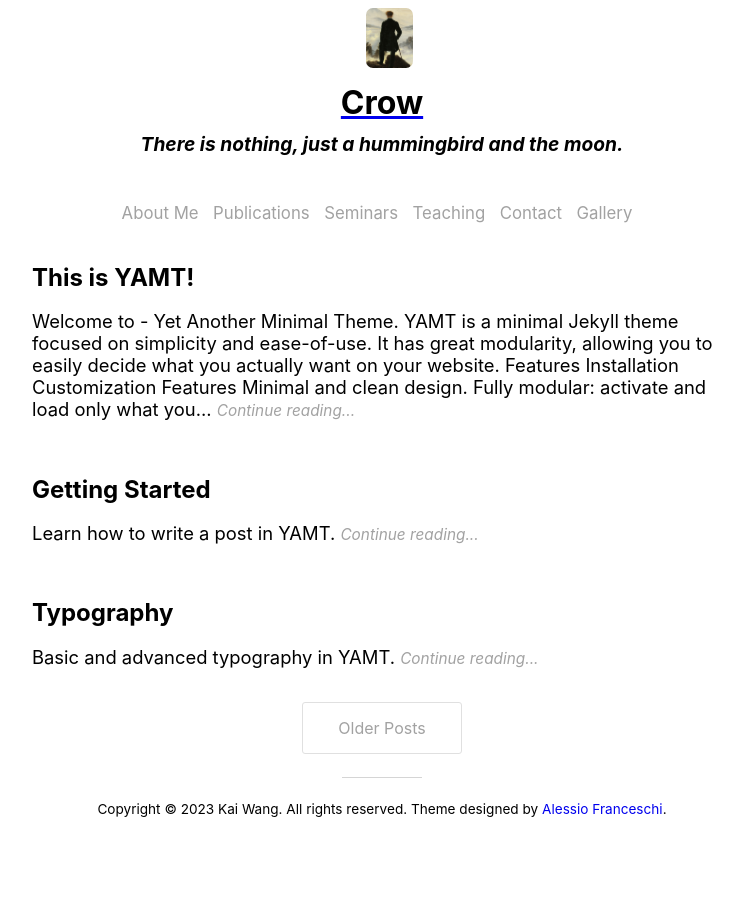
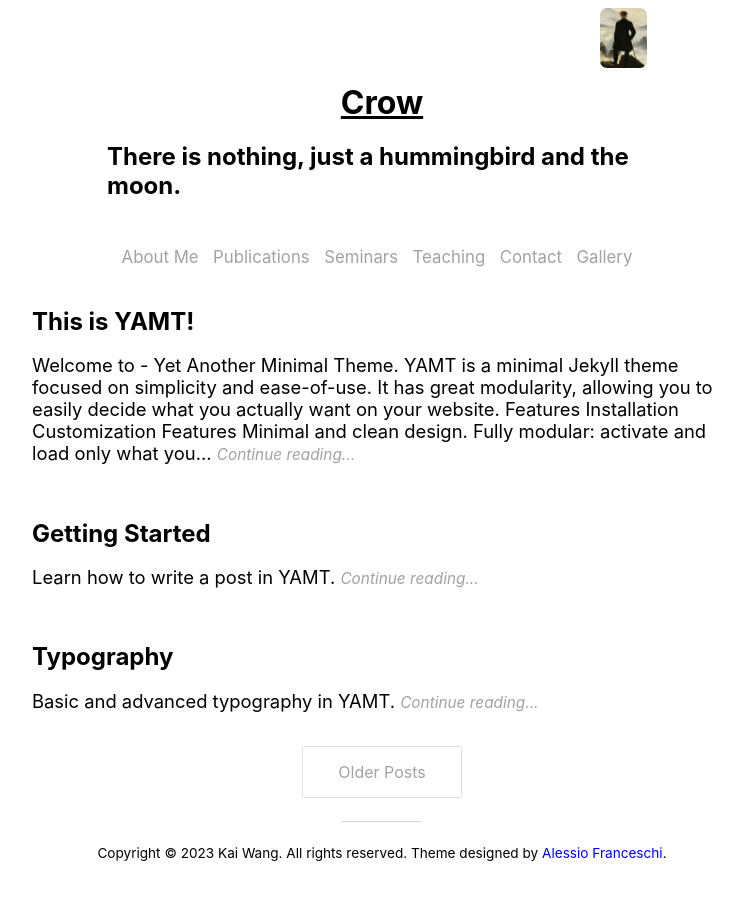
Before and after one commit to ICOTRT2024/Crow-Moon.github.io, a Jekyll site: the page built from index.html, in a window 1280 px wide. Shown: the whole page, without its empty margins (258-1001 px from the left). Built offline with Jekyll 4.4.1, drawn with Linux system fonts in a browser that asks for light colours; nearby versions of some CDN libraries; the list of posts is cut into pages by our own code.

```diff
--- a/_sass/header.scss
+++ b/_sass/header.scss
@@ -11,15 +11,14 @@ $youtube: #ff0000;
 $whatsapp: #25d366;
 $reddit: #ff4500;
 
+
 header {
-
     margin-left: auto;
     margin-right: auto;
     width: 550px;
     overflow: hidden;
 
-    #site_title{
-
+    #site_title a {
       display: flex;
       flex-direction: column;
       align-items: center;
@@ -31,7 +30,7 @@ header {
         margin-right: 10px;
       }
 
-      #title{
+      #title {
         text-decoration: none;
         border: none;
         font-size: 2rem;
@@ -46,6 +45,7 @@ header {
       }
     }
   }
+
 
 
 
```
